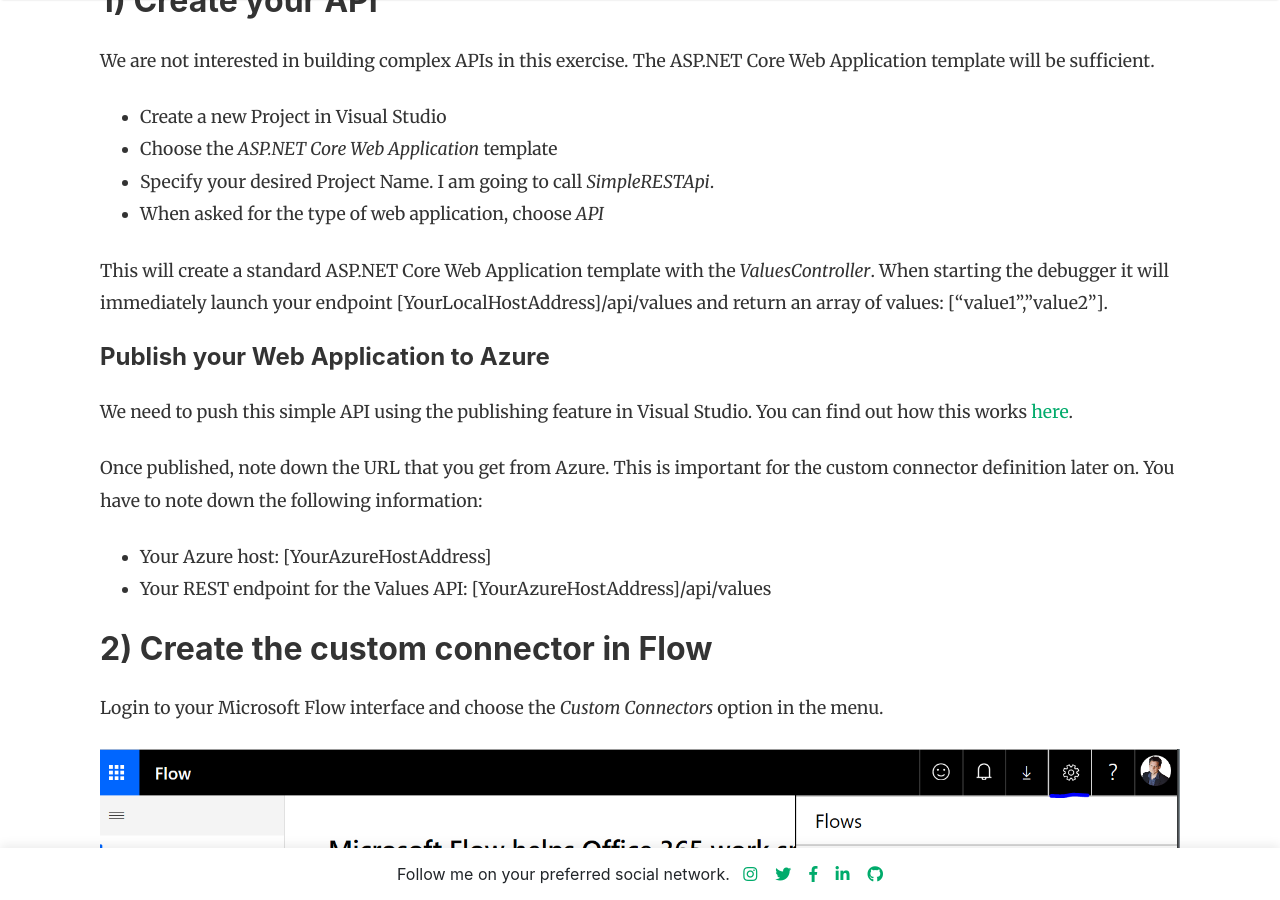
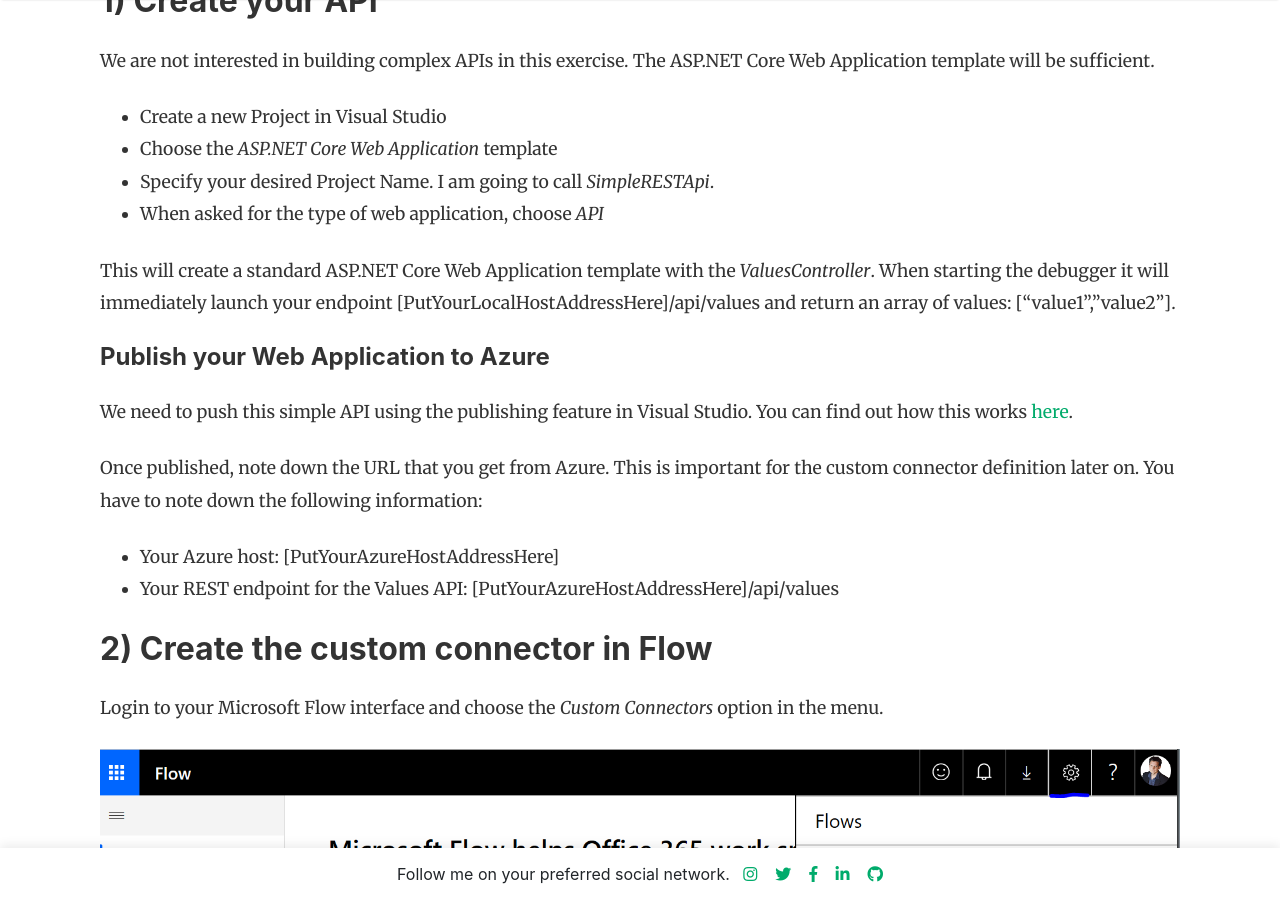
Before and after one commit to plamber/plamber.github.io, a Jekyll site: the page built from _posts/2019-10-24-Create-Custom-Connector-That-Accesses-An-Anonymous-REST-API.md, in a window 1280 px wide and 900 px high, scrolled down 1159 px. Built offline with Jekyll 4.4.1, drawn with Linux system fonts in a browser that asks for light colours; nearby versions of some CDN libraries; comment, search, counter and statistics services are not loaded; some of the changed text lies outside the part shown.

Commit message:
fixed some of the documetation

```diff
--- a/_posts/2019-10-24-Create-Custom-Connector-That-Accesses-An-Anonymous-REST-API.md
+++ b/_posts/2019-10-24-Create-Custom-Connector-That-Accesses-An-Anonymous-REST-API.md
@@ -28,15 +28,15 @@ We are not interested in building complex APIs in this exercise. The ASP.NET Cor
 - Specify your desired Project Name. I am going to call *SimpleRESTApi*.
 - When asked for the type of web application, choose *API*
 
-This will create a standard ASP.NET Core Web Application template with the *ValuesController*. When starting the debugger it will immediately launch your endpoint [YourLocalHostAddress]/api/values and return an array of values: ["value1","value2"].
+This will create a standard ASP.NET Core Web Application template with the *ValuesController*. When starting the debugger it will immediately launch your endpoint [PutYourLocalHostAddressHere]/api/values and return an array of values: ["value1","value2"].
 
 #### Publish your Web Application to Azure
 We need to push this simple API using the publishing feature in Visual Studio. You can find out how this works [here](https://docs.microsoft.com/en-us/visualstudio/deployment/quickstart-deploy-to-azure?view=vs-2019).
 
 Once published, note down the URL that you get from Azure. This is important for the custom connector definition later on. You have to note down the following information:
 
-- Your Azure host: [YourAzureHostAddress]
-- Your REST endpoint for the Values API: [YourAzureHostAddress]/api/values
+- Your Azure host: [PutYourAzureHostAddressHere]
+- Your REST endpoint for the Values API: [PutYourAzureHostAddressHere]/api/values
 
 ## 2) Create the custom connector in Flow
 Login to your Microsoft Flow interface and choose the *Custom Connectors* option in the menu.
@@ -56,7 +56,7 @@ You will be redirected to the next interface. This interface is subdivided into
 ![](../../assets/images/2019-10-24-06-36-36.png)
 
 #### Changes in the General tab
-You can play around with the *General* tab. The most important thing to consider for this example is to fill out the correct *host* value. You noted it before already when publishing your REST API to Azure. Therefore, it will be [YourAzureHostAddress].
+You can play around with the *General* tab. The most important thing to consider for this example is to fill out the correct *host* value. You noted it before already when publishing your REST API to Azure. Therefore, it will be [PutYourAzureHostAddressHere] without the protocol (*HTTPS*).
 
 #### Changes in the Security tab
 We will skip this tab because we are not implementing any authentication for our anonymous connector.
```
